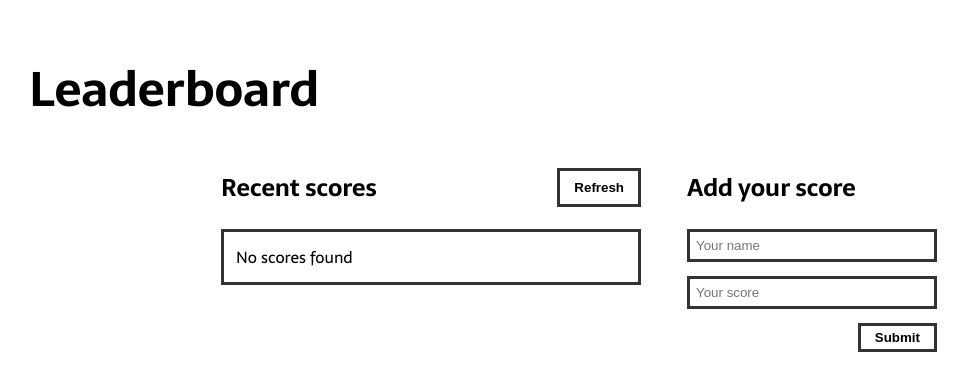
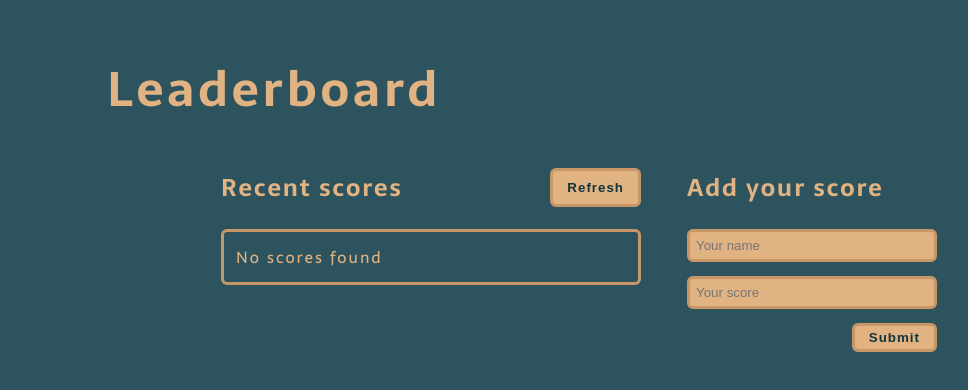
Before and after one commit to OybekKayumov/microverse-m2-leaderboard, a website built with webpack: page src/index.html in a window 1280 px wide. Shown: the whole page, without its empty margins (61-1029 px from the left). Built offline with nearby package versions, Linux system fonts and the light colour scheme.

Commit message:
add style

```diff
--- a/src/index.html
+++ b/src/index.html
@@ -24,6 +24,7 @@
 
       <section class="add-score-form">
         <h2>Add your score</h2>
+        <p id="msg"></p>
         <form action="#">
           <input type="text" id="username" placeholder="Your name" required>
           <input type="number" id="score" placeholder="Your score" required>
--- a/src/index.js
+++ b/src/index.js
@@ -5,6 +5,7 @@ import renderScore from './render-score';
 
 const refBtn = document.querySelector('.btn-refresh');
 const form = document.querySelector('form');
+const msg = document.querySelector('#msg');
 
 refBtn.addEventListener('click', async () => {
   const list = await getScores();
@@ -21,4 +22,12 @@ form.addEventListener('submit', async (event) => {
 
   form.reset();
   await setScore(score);
+
+  setTimeout(() => {
+    // msg.innerHTML = 'Your score has been added, press Refresh to see';
+    msg.innerHTML = `"${score.score}" by "${score.user}" has been added, press Refresh to see`;
+    setTimeout(() => {
+      msg.innerHTML = '';
+    }, 2000);
+  }, 2000);
 });
--- a/src/style.css
+++ b/src/style.css
@@ -12,21 +12,27 @@ body {
   font-family: 'Sarala', sans-serif;
   padding: 50px;
   text-align: center;
+  background-color: #2d545e;
+  color: #e1b382;
 }
 
 h1 {
   font-size: 48px;
   text-align: left;
-  margin-left: 40px;
+  margin-left: 10%;
+  letter-spacing: 4px;
 }
 
 .btn {
   font-weight: bold;
   cursor: pointer;
-  border: 3px solid #333;
+  border: 3px solid #c89667;
+  border-radius: 6px;
   padding: 4px 14px;
-  background-color: #fff;
+  color: #12343b;
+  background-color: #e1b382;
   width: fit-content;
+  letter-spacing: 1px;
 }
 
 .btn:hover {
@@ -43,6 +49,7 @@ h1 {
   gap: 46px;
   padding: 40px 0;
   text-align: left;
+  letter-spacing: 2px;
 }
 
 .refresh {
@@ -56,7 +63,8 @@ h1 {
 }
 
 .list ul {
-  border: 3px solid #333;
+  border: 3px solid #c89667;
+  border-radius: 6px;
   margin: 22px 0;
 }
 
@@ -66,7 +74,7 @@ h1 {
 }
 
 .list li:nth-child(even) {
-  background-color: #ececec;
+  background-color: #12343b;
 }
 
 .add-score-form {
@@ -83,6 +91,13 @@ h1 {
 
 .add-score-form input {
   width: 100%;
-  border: 3px solid #333;
+  border: 3px solid #c89667;
+  border-radius: 6px;
   padding: 6px;
+  background-color: #e1b382;
 }
+
+#msg {
+  color: #f75990;
+  font-size: 14px;
+}
```
